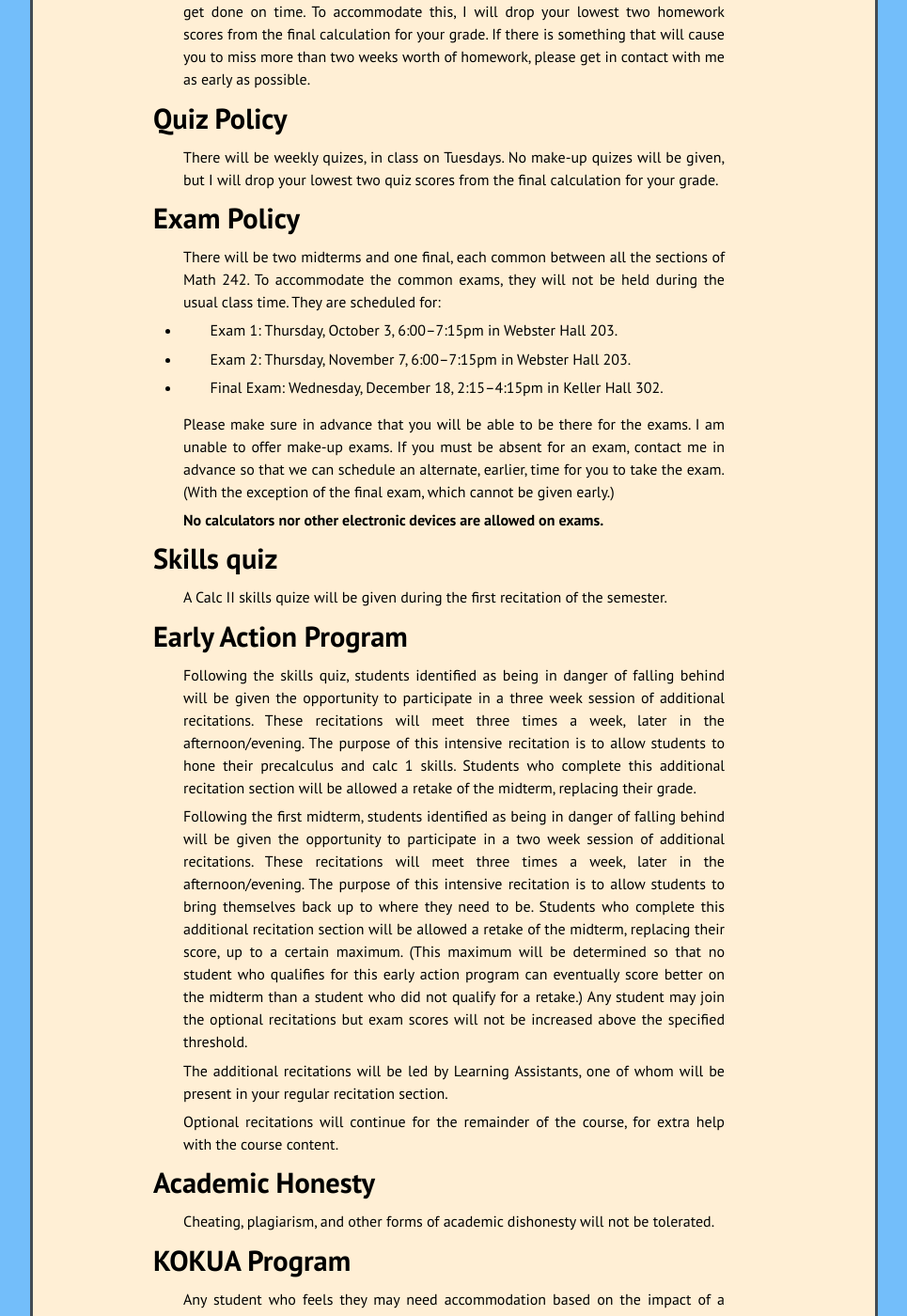
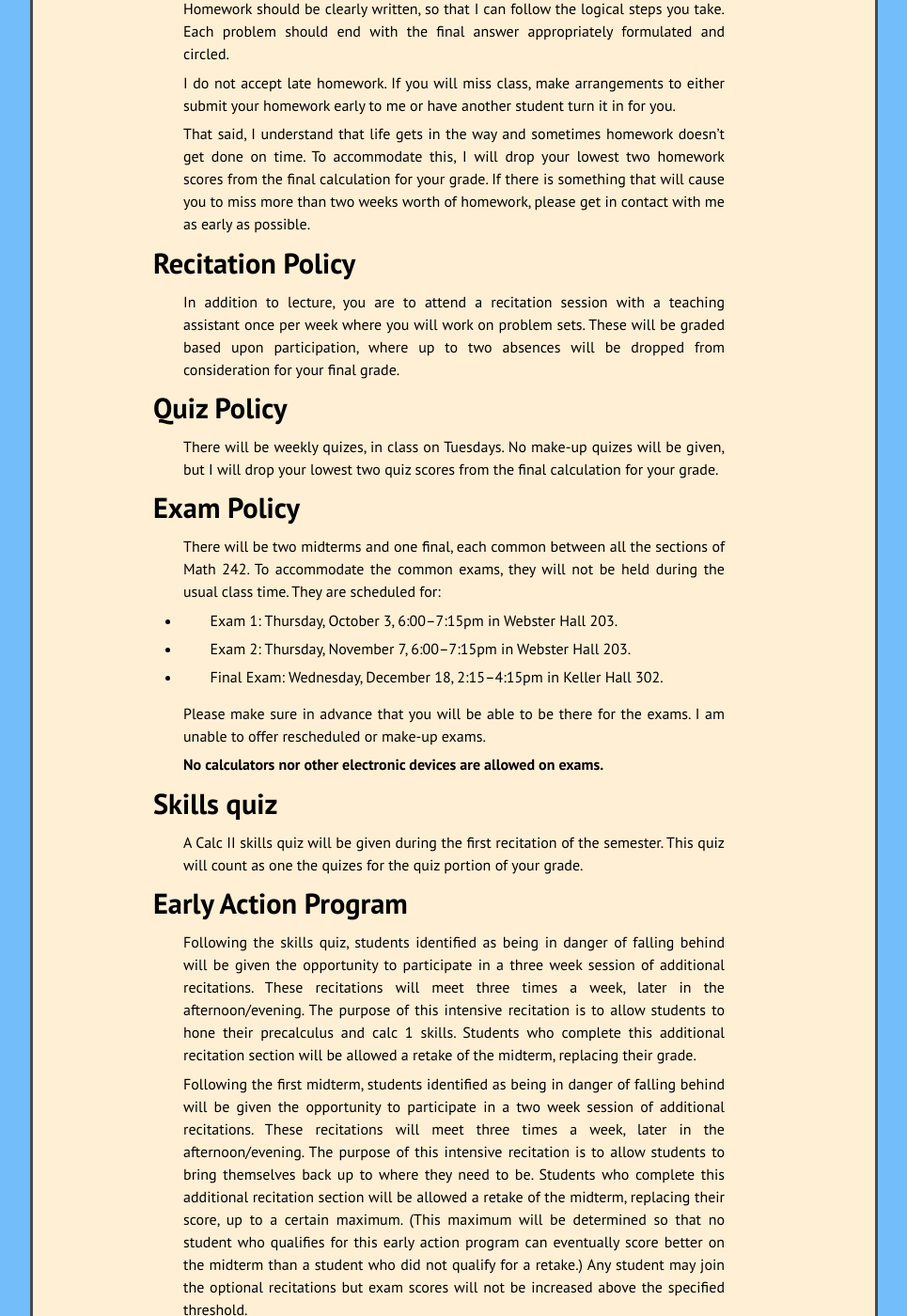
Before and after one commit to kamerynjw/kamerynjw.github.io, a Jekyll site: the page built from teaching/2019/math242/syllabus.md, in a window 1280 px wide and 1400 px high, scrolled down 1843 px. Shown: the whole window at 94% size, without its empty margins (157-1122 px from the left). Built offline with Jekyll 4.4.1, drawn with Linux system fonts in a browser that asks for light colours; nearby versions of some CDN libraries; some of the changed text lies outside the part shown.

Commit message:
more syllabus additions

```diff
--- a/teaching/2019/math242/syllabus.md
+++ b/teaching/2019/math242/syllabus.md
@@ -19,11 +19,19 @@
 
 **Room** Keller 302
 
-**Office Hours** TBA
+**Recitation Hours** Wednesday (005) 9:30–10:20 (006) 12:30–13:20
+
+**Office Hours** Tuesday/Wednesday/Thursday 10:30–11:30
 
 **Office** Physical Science Building 305
 
-**Textbook** *Calculus*, 8th ed., James Stewart.<a name="back" href="#footnote">*</a> (ISBN: 978-1285740621)
+**Teaching Assistant** Lance Ferrer
+
+**TA Office Hours** TBA
+
+**TA Office** TBA
+
+**Textbook** *Calculus*, 8th ed., James Stewart.<a name="back" href="#footnote"><sup>[1]</sup></a> (ISBN: 978-1285740621)
 
 **Course Description** Integration techniques and applications, series and approximations, differential equations.
 
@@ -62,7 +70,9 @@
 
 The breakdown for your grade is as follows:
 
-* 20% homework
+* 10% homework
+
+* 10% recitation
 
 * 20% quizes
 
@@ -90,6 +100,11 @@
 
 That said, I understand that life gets in the way and sometimes homework doesn't get done on time. To accommodate this, I will drop your lowest two homework scores from the final calculation for your grade. If there is something that will cause you to miss more than two weeks worth of homework, please get in contact with me as early as possible.
 
+Recitation Policy
+==========
+
+In addition to lecture, you are to attend a recitation session with a teaching assistant once per week where you will work on problem sets. These will be graded based upon participation, where up to two absences will be dropped from consideration for your final grade.
+
 Quiz Policy
 ====
 
@@ -106,37 +121,24 @@
 
 * Final Exam: Wednesday, December 18, 2:15–4:15pm in Keller Hall 302.
 
-Please make sure in advance that you will be able to be there for the exams. I am unable to offer make-up exams. If you must be absent for an exam, contact me in advance so that we can schedule an alternate, earlier, time for you to take the exam. (With the exception of the final exam, which cannot be given early.)
+Please make sure in advance that you will be able to be there for the exams. I am unable to offer rescheduled or make-up exams.
 
 **No calculators nor other electronic devices are allowed on exams.**
 
 Skills quiz
 ======
 
-A Calc II skills quize will be given during the first recitation of the semester.
+A Calc II skills quiz will be given during the first recitation of the semester. This quiz will count as one the quizes for the quiz portion of your grade.
 
 Early Action Program
 =====
 
-Following the skills quiz, students identified as being in danger of falling behind
-will be given the opportunity to participate in a three week session of additional recitations.
-These recitations will meet three times a week, later in the afternoon/evening.
-The purpose of this intensive recitation is to allow students to hone their precalculus and calc 1 skills.
-Students who complete this additional recitation section will be allowed a retake of the midterm, replacing their grade.
+Following the skills quiz, students identified as being in danger of falling behind will be given the opportunity to participate in a three week session of additional recitations. These recitations will meet three times a week, later in the afternoon/evening. The purpose of this intensive recitation is to allow students to hone their precalculus and calc 1 skills. Students who complete this additional recitation section will be allowed a retake of the midterm, replacing their grade.
 
 
-Following the first midterm, students identified as being in danger of falling behind
-will be given the opportunity to participate in a two week session of additional recitations.
-These recitations will meet three times a week, later in the afternoon/evening.
-The purpose of this intensive recitation is to allow students to bring themselves back up to where they need to be.
-Students who complete this additional recitation section will be allowed a retake of the midterm,
-replacing their score, up to a certain maximum.
-(This maximum will be determined so that no student who qualifies for this early action program
-can eventually score better on the midterm than a student who did not qualify for a retake.)
-Any student may join the optional recitations but exam scores will not be increased above the specified threshold.
+Following the first midterm, students identified as being in danger of falling behind will be given the opportunity to participate in a two week session of additional recitations. These recitations will meet three times a week, later in the afternoon/evening. The purpose of this intensive recitation is to allow students to bring themselves back up to where they need to be. Students who complete this additional recitation section will be allowed a retake of the midterm, replacing their score, up to a certain maximum. (This maximum will be determined so that no student who qualifies for this early action program can eventually score better on the midterm than a student who did not qualify for a retake.) Any student may join the optional recitations but exam scores will not be increased above the specified threshold.
 
-The additional recitations will be led by Learning Assistants,
-one of whom will be present in your regular recitation section.
+The additional recitations will be led by Learning Assistants, one of whom will be present in your regular recitation section.
 
 Optional recitations will continue for the remainder of the course, for extra help with the course content.
 
```
Also changed, not shown: other parts of teaching/2019/math242/syllabus.md (+1 -1 lines).
